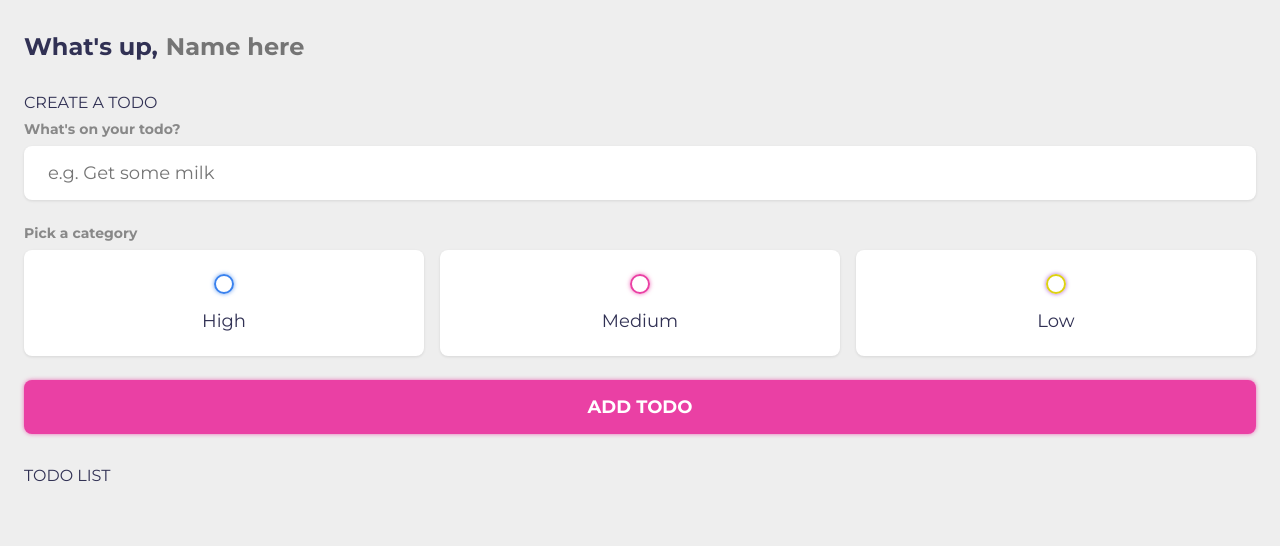
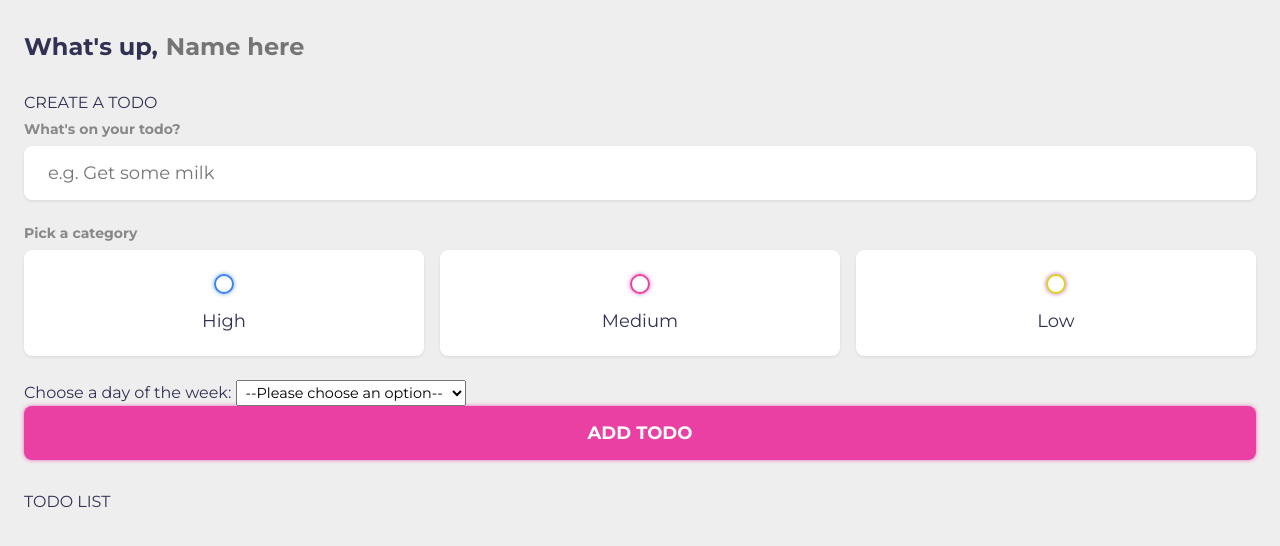
Before and after one commit to tlc2880/vanilla-todos-js, a plain HTML site: page index.html in a window 1280 px wide. Drawn offline with Linux system fonts and the light colour scheme.

Commit message:
Add day of the week selector

```diff
--- a/index.html
+++ b/index.html
@@ -55,6 +55,18 @@
 					</label>
 				</div>
 
+				<label for="day-select">Choose a day of the week:</label>
+				<select name="day" id="day-select">
+					<option value="">--Please choose an option--</option>
+					<option value="sunday">Sunday</option>
+					<option value="monday">Monday</option>
+					<option value="tuesday">Tuesday</option>
+					<option value="wednesday">Wednesday</option>
+					<option value="thursday">Thursday</option>
+					<option value="friday">Friday</option>
+					<option value="saturday">Saturday</option>
+				</select>
+
 				<input type="submit" value="Add todo" />
 			</form>
 		</section>
--- a/main.css
+++ b/main.css
@@ -247,3 +247,8 @@ input:checked ~ .bubble::after {
 	text-decoration: line-through;
 	color: var(--grey);
 }
+
+select {
+    font-size: 0.9rem;
+    padding: 2px 5px;
+}
--- a/main.js
+++ b/main.js
@@ -61,7 +61,7 @@ function DisplayTodos () {
 		edit.classList.add('edit');
 		deleteButton.classList.add('delete');
 
-		content.innerHTML = `<input type="text" value="${todo.content}" readonly>`;
+		content.innerHTML = `<input type="text" value="${todo.category}, ${todo.content}" readonly>`;
 		edit.innerHTML = 'Edit';
 		deleteButton.innerHTML = 'Delete';
 
```
